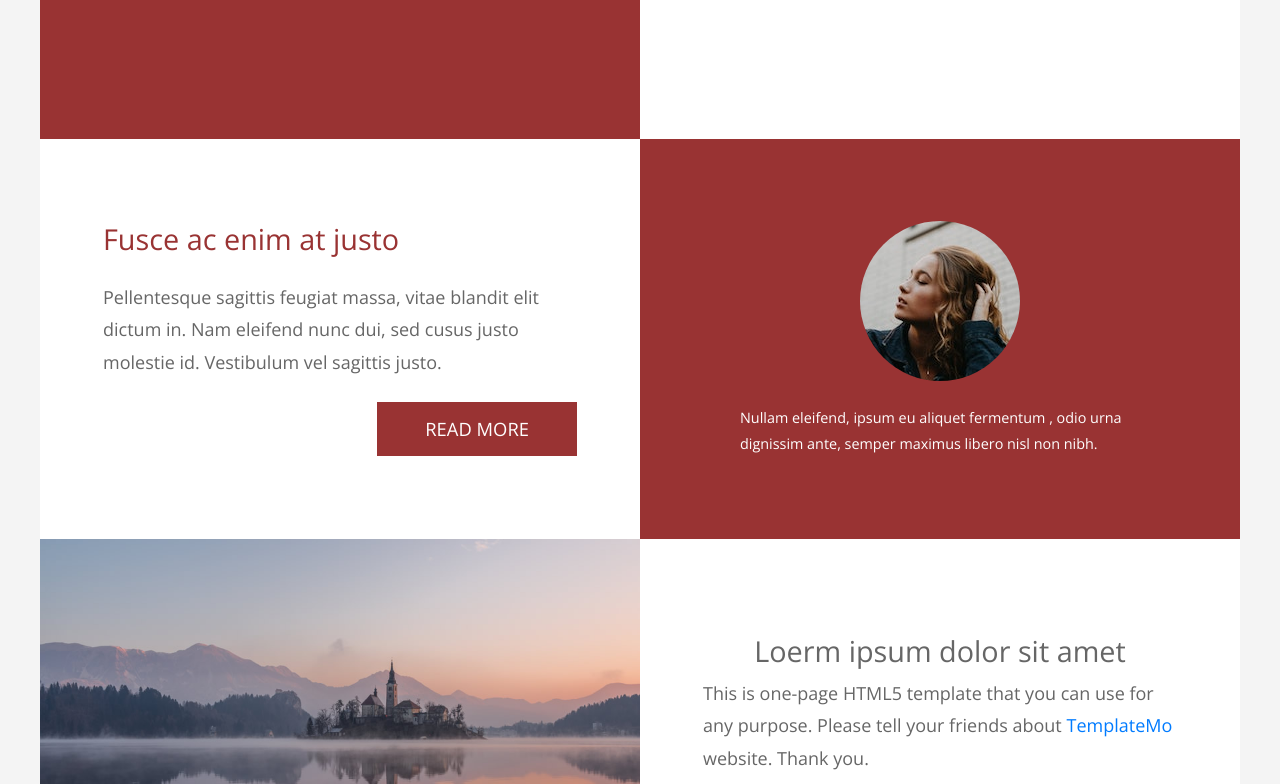
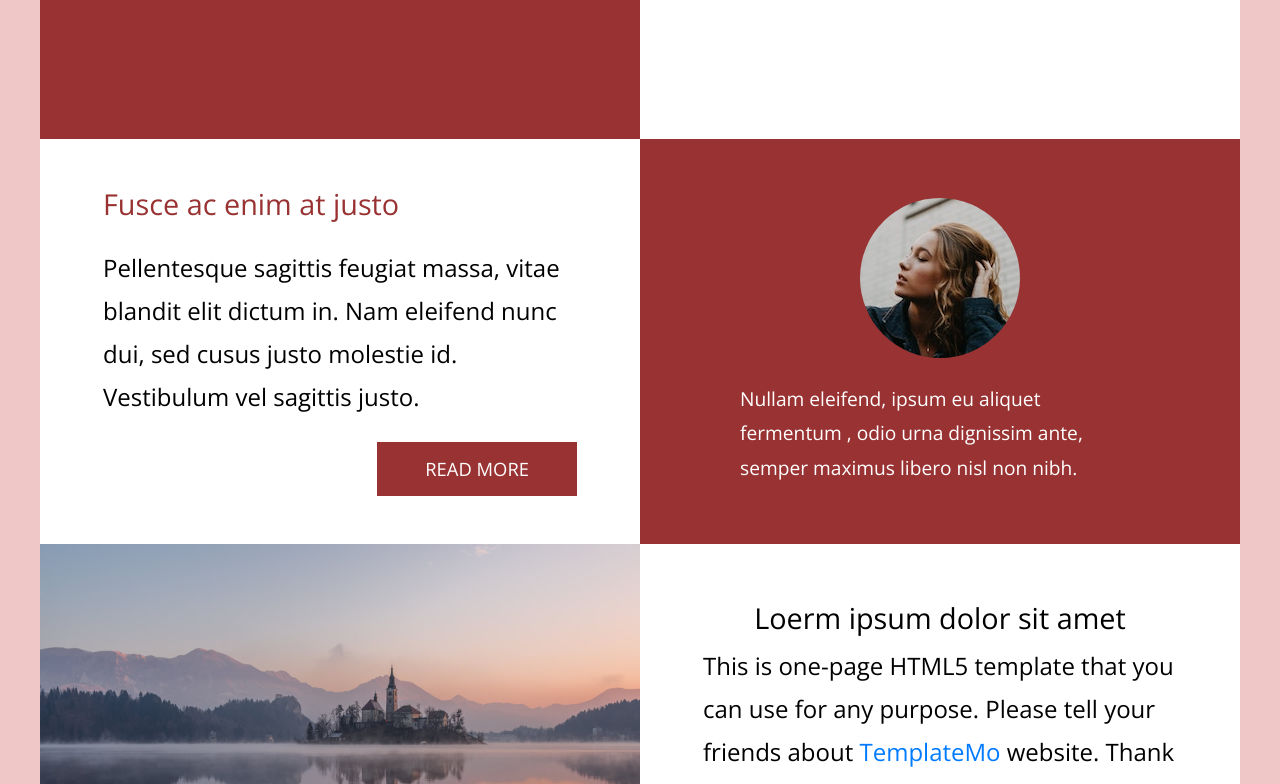
Before and after one commit to NjegosRatkovic/Grupa2, a plain HTML site: page index.html in a window 1280 px wide. Shown: the part 291-1075 px from the top of the page. Drawn offline with nearby package versions, Linux system fonts and the light colour scheme.

Commit message:
Update templatemo-style.css

```diff
--- a/css/templatemo-style.css
+++ b/css/templatemo-style.css
@@ -8,9 +8,9 @@ http://www.templatemo.com/tm-514-magazee
 
 body {
 	font-family: 'Open Sans', Helvetica, Arial, sans-serif;
-	font-size: 18px;
-    color: #666666;
-    background-color: #f4f4f4;
+	font-size: 24px;
+    color: black;
+    background-color: #f0c7c7;
 }
 
 p, q { line-height: 1.8; }
```
